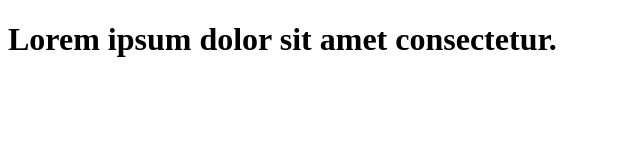
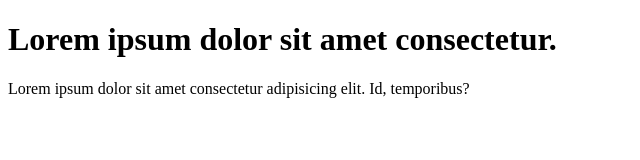
Before and after one commit to nugrohofotografia/Learn-Git-at-Git-Three, a plain HTML site: page index.html in a window 1280 px wide. Shown: the whole page, without its empty margins (0-640 px from the left). Drawn offline with Linux system fonts and the light colour scheme.

Commit message:
add p at index

```diff
--- a/index.html
+++ b/index.html
@@ -7,5 +7,6 @@
 </head>
 <body>
     <h1>Lorem ipsum dolor sit amet consectetur.</h1>
+    <p>Lorem ipsum dolor sit amet consectetur adipisicing elit. Id, temporibus?</p>
 </body>
 </html>
```
